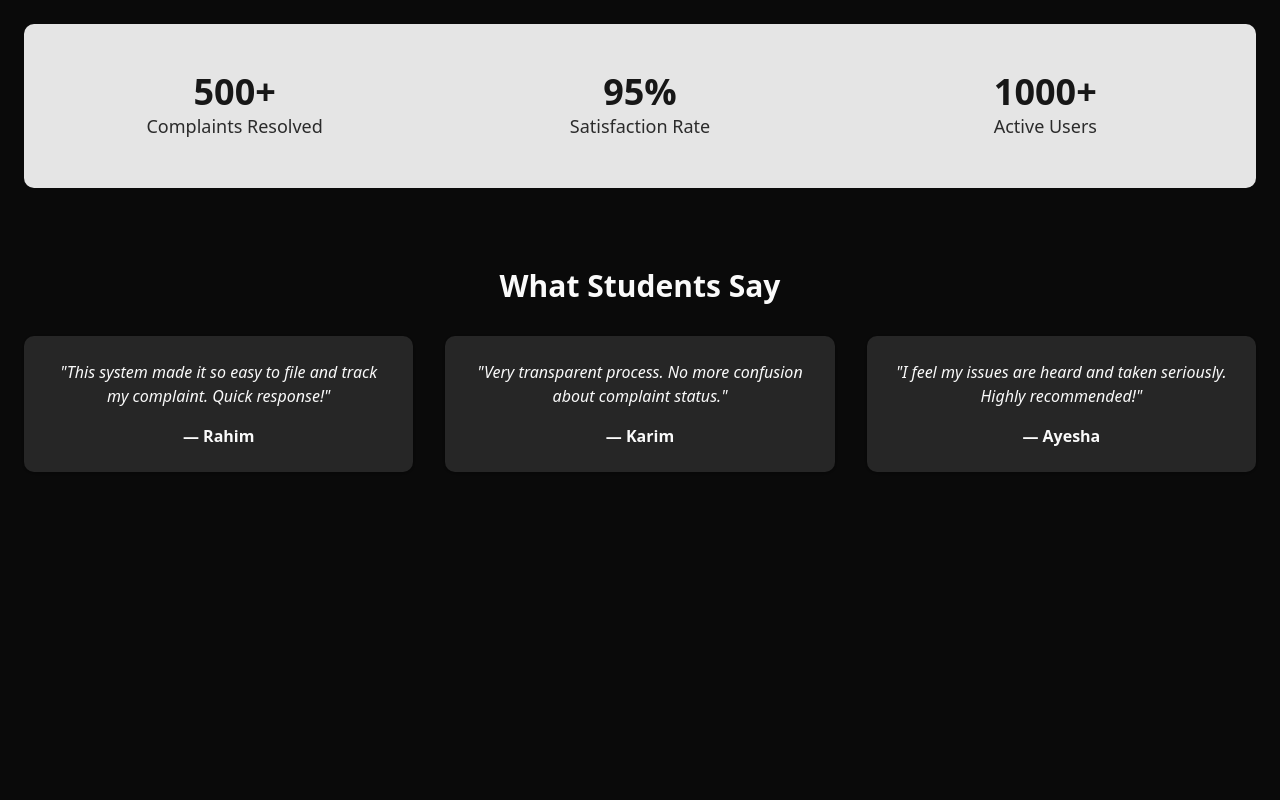
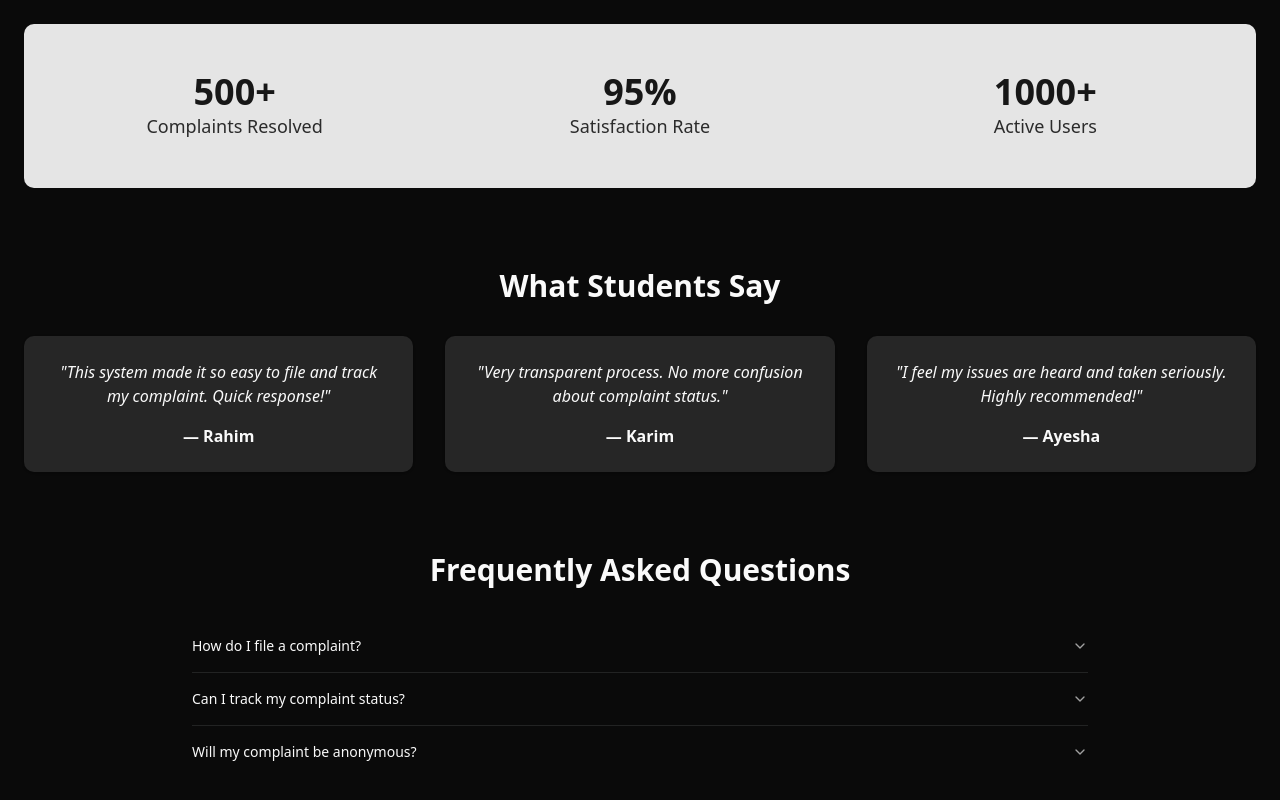
Before and after one commit to HiYasin/university-complain-management, a React (Vite) app in the folder client/: page / in a window 1280 px wide. Shown: the part 831-1631 px from the top of the page. Before the commit the page ends 1351 px from the top, so only its background shows below. Built offline with nearby package versions, Linux system fonts and the light colour scheme; no server answers.

Commit message:
feat: add Faq section in homepage

```diff
--- a/client/src/pages/Home.jsx
+++ b/client/src/pages/Home.jsx
@@ -129,6 +129,31 @@ export default function Home() {
         </div>
       </section>
 
+      {/* FAQ Section */}
+      <section className="max-w-4xl mx-auto">
+        <h2 className="text-3xl font-bold mb-8 text-center">Frequently Asked Questions</h2>
+        <Accordion type="single" collapsible className="w-full">
+          <AccordionItem value="item-1">
+            <AccordionTrigger>How do I file a complaint?</AccordionTrigger>
+            <AccordionContent>
+              Login using your IIUC GSuite account, go to “Submit Complaint” and fill out the form.
+            </AccordionContent>
+          </AccordionItem>
+          <AccordionItem value="item-2">
+            <AccordionTrigger>Can I track my complaint status?</AccordionTrigger>
+            <AccordionContent>
+              Yes, you can view complaint status in your dashboard after logging in.
+            </AccordionContent>
+          </AccordionItem>
+          <AccordionItem value="item-3">
+            <AccordionTrigger>Will my complaint be anonymous?</AccordionTrigger>
+            <AccordionContent>
+              No, but details remain confidential and are only visible to authorities.
+            </AccordionContent>
+          </AccordionItem>
+        </Accordion>
+      </section>
+
 
     </div>
   )
```
